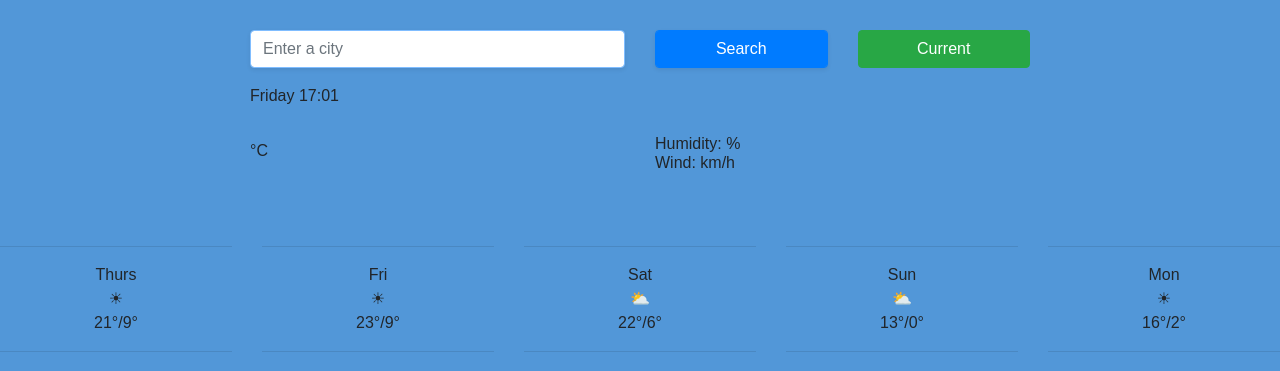
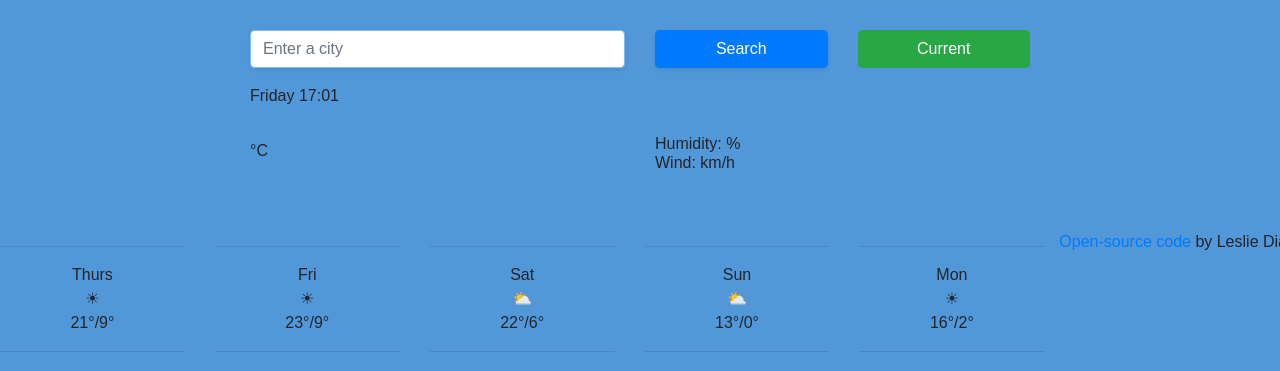
Before and after one commit to LangaaN/hosting, a website built with Parcel: page index.html in a window 1280 px wide. Built offline with nearby package versions, Linux system fonts and the light colour scheme; no server answers.

Commit message:
Update index.html

```diff
--- a/index.html
+++ b/index.html
@@ -116,6 +116,13 @@
         16°/2°
         <hr />
       </div>
+      <br />
+      <p>
+        <a href="https://github.com/lhdiaz85/weather-app" target="_blank"
+          >Open-source code
+        </a>
+        by Leslie Diaz
+      </p>
     </div>
     <script src="src/index.js"></script>
   </body>
```
